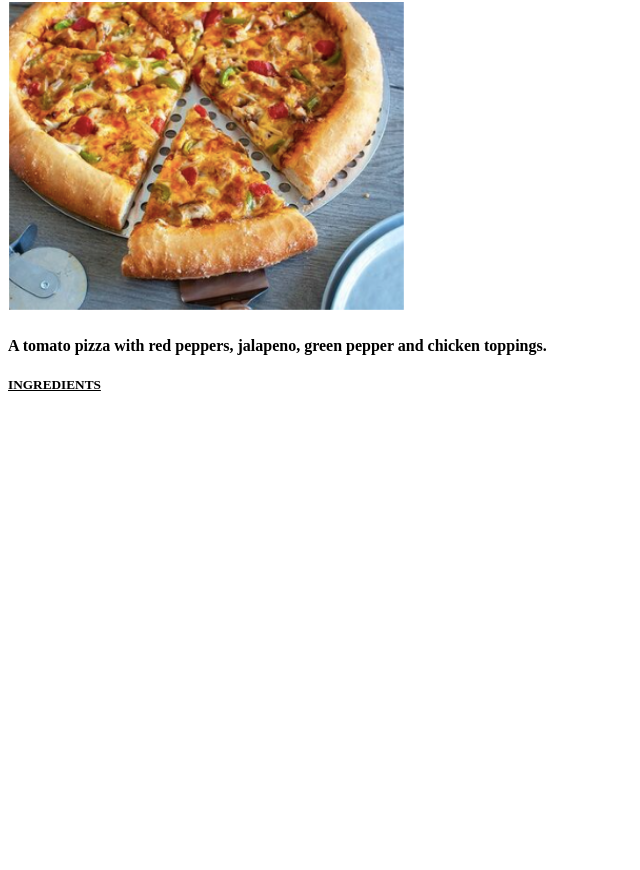
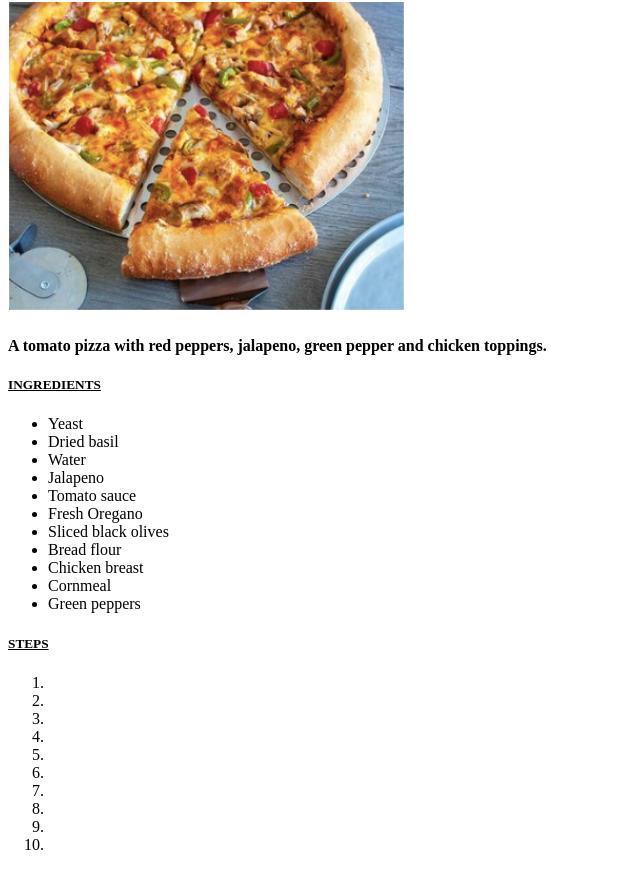
Before and after one commit to quadrialli96/Quadri-recipe, a plain HTML site: page recipes/pizza.html in a window 1280 px wide. Shown: the part 78-948 px from the top of the page, without its empty margins (0-640 px from the left). Before the commit the page ends 800 px from the top, so only its background shows below. Drawn offline with Linux system fonts and the light colour scheme.

Commit message:
I included the Ingredients and steps on the pizza page

```diff
--- a/recipes/pizza.html
+++ b/recipes/pizza.html
@@ -7,10 +7,40 @@
 </head>
 <body>
     <h1>Pizza</h1>
+
     <img src="./pizza.png" alt="A picture of a 8 slice tomato pizza with jalapeno." height="310" width="400"></img>
+
     <h4>A tomato pizza with red peppers, jalapeno, green pepper and chicken toppings.</h4>
+
     <h5><u>INGREDIENTS</u></h5>
+    <ul>
+        <li>Yeast</li>
+        <li>Dried basil</li>
+        <li>Water</li>
+        <li>Jalapeno</li>
+        <li>Tomato sauce</li>
+        <li>Fresh Oregano</li>
+        <li>Sliced black olives</li>
+        <li>Bread flour</li>
+        <li>Chicken breast</li>
+        <li>Cornmeal</li>
+        <li>Green peppers</li>
+    </ul>
 
+    <h5><u>STEPS</u></h5>
+    <ol>
+        <li></li>
+        <li></li>
+        <li></li>
+        <li></li>
+        <li></li>
+        <li></li>
+        <li></li>
+        <li></li>
+        <li></li>
+        <li></li>
+
+    </ol>
 
 
 </body>
```
